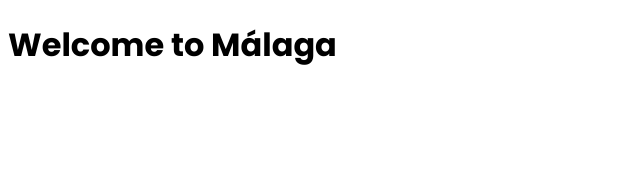
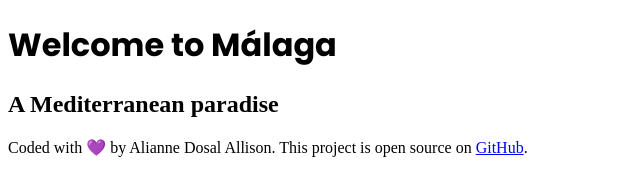
Before and after one commit to i-alianne/malaga-travel-project, a plain HTML site: page index.html in a window 1280 px wide. Shown: the whole page, without its empty margins (0-640 px from the left). Drawn offline with Linux system fonts and the light colour scheme.

Commit message:
Added subtitle and footer

```diff
--- a/index.html
+++ b/index.html
@@ -14,5 +14,15 @@
   </head>
   <body>
     <h1>Welcome to Málaga</h1>
+    <h2>A Mediterranean paradise</h2>
+
+    <footer>
+      Coded with 💜 by Alianne Dosal Allison. This project is open source on
+      <a
+        href="https://github.com/i-alianne/malaga-travel-project"
+        target="_blank"
+        >GitHub</a
+      >.
+    </footer>
   </body>
 </html>
```
